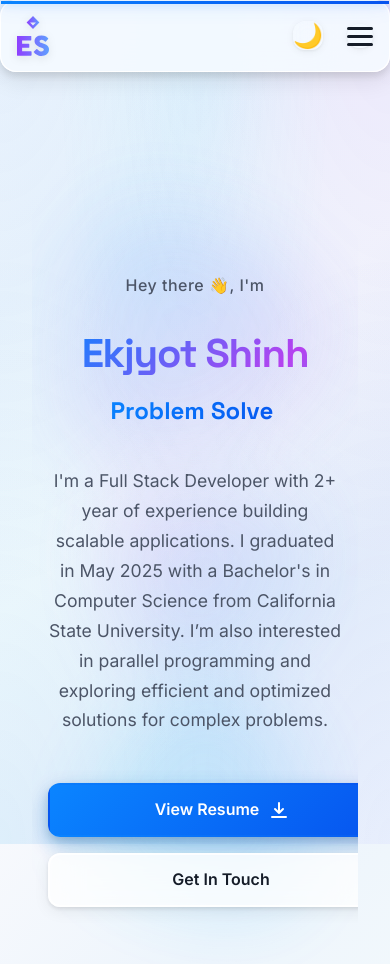
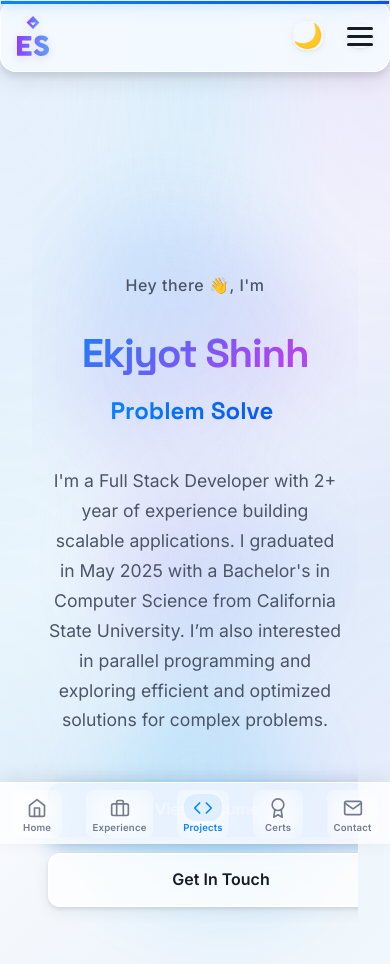
Before and after one commit to ekjyotshinh/portfolio, a React (Vite) app: page / in a window 390 px wide. Shown: the top 964 px of the page. Built offline with nearby package versions, Linux system fonts and the light colour scheme.

Commit message:
Added bottom nav for smaller screens

```diff
--- a/src/App.jsx
+++ b/src/App.jsx
@@ -7,6 +7,7 @@ import Contact from "./components/Contact/Contact";
 import Experience from "./components/Experience/Experience";
 import Certifications from "./components/Certifications/Certifications";
 import SectionContainer from "./components/Layout/SectionContainer";
+import BottomNav from "./components/BottomNav/BottomNav";
 
 function App() {
   const [theme, setTheme] = useState(
@@ -69,6 +70,7 @@ function App() {
       <SectionContainer id="contact" className="fade-section">
         <Contact />
       </SectionContainer>
+      <BottomNav />
     </div>
   );
 }
--- /dev/null
+++ b/src/components/BottomNav/BottomNav.css
@@ -0,0 +1,86 @@
+/* Hidden on desktop */
+.bottom-nav {
+  display: none;
+}
+
+@media (max-width: 768px) {
+  .bottom-nav {
+    display: flex;
+    position: fixed;
+    bottom: 0;
+    left: 0;
+    right: 0;
+    z-index: 998;
+    background: var(--glass-bg-heavy);
+    backdrop-filter: var(--blur-xl);
+    -webkit-backdrop-filter: var(--blur-xl);
+    border-top: 1px solid var(--glass-border);
+    box-shadow: 0 -4px 20px rgba(0, 0, 0, 0.08);
+    padding: 0.4rem 0 calc(0.4rem + env(safe-area-inset-bottom, 0px));
+    justify-content: space-around;
+    align-items: center;
+  }
+
+  .bottom-nav-tab {
+    display: flex;
+    flex-direction: column;
+    align-items: center;
+    gap: 0.15rem;
+    background: none;
+    border: none;
+    color: var(--text-tertiary);
+    font-size: 0.6rem;
+    font-weight: 600;
+    font-family: inherit;
+    padding: 0.3rem 0.4rem;
+    border-radius: var(--radius-sm);
+    cursor: pointer;
+    transition: color var(--duration-fast) var(--ease-smooth);
+    -webkit-tap-highlight-color: transparent;
+    /* Minimum 44px tap target */
+    min-width: 44px;
+    min-height: 44px;
+    justify-content: center;
+    box-shadow: none;
+  }
+
+  .bottom-nav-tab:hover {
+    transform: none;
+    box-shadow: none;
+  }
+
+  .bottom-nav-tab.active {
+    color: var(--accent-primary);
+  }
+
+  .bottom-nav-tab.active .bottom-nav-icon {
+    background: var(--tech-bg);
+    border-radius: var(--radius-md);
+    padding: 0.2rem 0.55rem;
+  }
+
+  .bottom-nav-tab:active {
+    transform: scale(0.92);
+    transition-duration: 50ms;
+  }
+
+  .bottom-nav-icon {
+    display: flex;
+    align-items: center;
+    justify-content: center;
+    font-size: 1.25rem;
+    padding: 0.2rem 0.55rem;
+    transition: background var(--duration-fast) var(--ease-smooth),
+                padding var(--duration-fast) var(--ease-smooth);
+  }
+
+  .bottom-nav-label {
+    letter-spacing: 0.2px;
+    line-height: 1;
+  }
+}
+
+/* Dark mode adjustments */
+body.dark-mode .bottom-nav {
+  box-shadow: 0 -4px 20px rgba(0, 0, 0, 0.3);
+}
--- /dev/null
+++ b/src/components/BottomNav/BottomNav.jsx
@@ -0,0 +1,57 @@
+import { useState, useEffect } from "react";
+import "./BottomNav.css";
+import { FiHome, FiBriefcase, FiCode, FiAward, FiMail } from "react-icons/fi";
+
+const tabs = [
+  { id: "home", label: "Home", icon: <FiHome /> },
+  { id: "experience", label: "Experience", icon: <FiBriefcase /> },
+  { id: "projects", label: "Projects", icon: <FiCode /> },
+  { id: "certifications", label: "Certs", icon: <FiAward /> },
+  { id: "contact", label: "Contact", icon: <FiMail /> },
+];
+
+export default function BottomNav() {
+  const [activeSection, setActiveSection] = useState("home");
+
+  useEffect(() => {
+    const handleScroll = () => {
+      const scrollPosition = window.scrollY + window.innerHeight / 2;
+
+      for (const tab of [...tabs].reverse()) {
+        const element = document.getElementById(tab.id);
+        if (element && scrollPosition >= element.offsetTop) {
+          setActiveSection(tab.id);
+          break;
+        }
+      }
+    };
+
+    window.addEventListener("scroll", handleScroll, { passive: true });
+    handleScroll();
+    return () => window.removeEventListener("scroll", handleScroll);
+  }, []);
+
+  const handleClick = (id) => {
+    const el = document.getElementById(id);
+    if (el) {
+      el.scrollIntoView({ behavior: "smooth" });
+    }
+  };
+
+  return (
+    <nav className="bottom-nav" aria-label="Quick navigation">
+      {tabs.map((tab) => (
+        <button
+          key={tab.id}
+          className={`bottom-nav-tab ${activeSection === tab.id ? "active" : ""}`}
+          onClick={() => handleClick(tab.id)}
+          aria-label={`Go to ${tab.label}`}
+          aria-current={activeSection === tab.id ? "true" : undefined}
+        >
+          <span className="bottom-nav-icon">{tab.icon}</span>
+          <span className="bottom-nav-label">{tab.label}</span>
+        </button>
+      ))}
+    </nav>
+  );
+}
--- a/src/index.css
+++ b/src/index.css
@@ -197,6 +197,13 @@ body {
   background-attachment: fixed;
   color: var(--text-primary);
   position: relative;
+}
+
+/* Add padding for fixed bottom nav on mobile */
+@media (max-width: 768px) {
+  body {
+    padding-bottom: calc(64px + env(safe-area-inset-bottom, 0px));
+  }
 }
 
 body::before {
```
